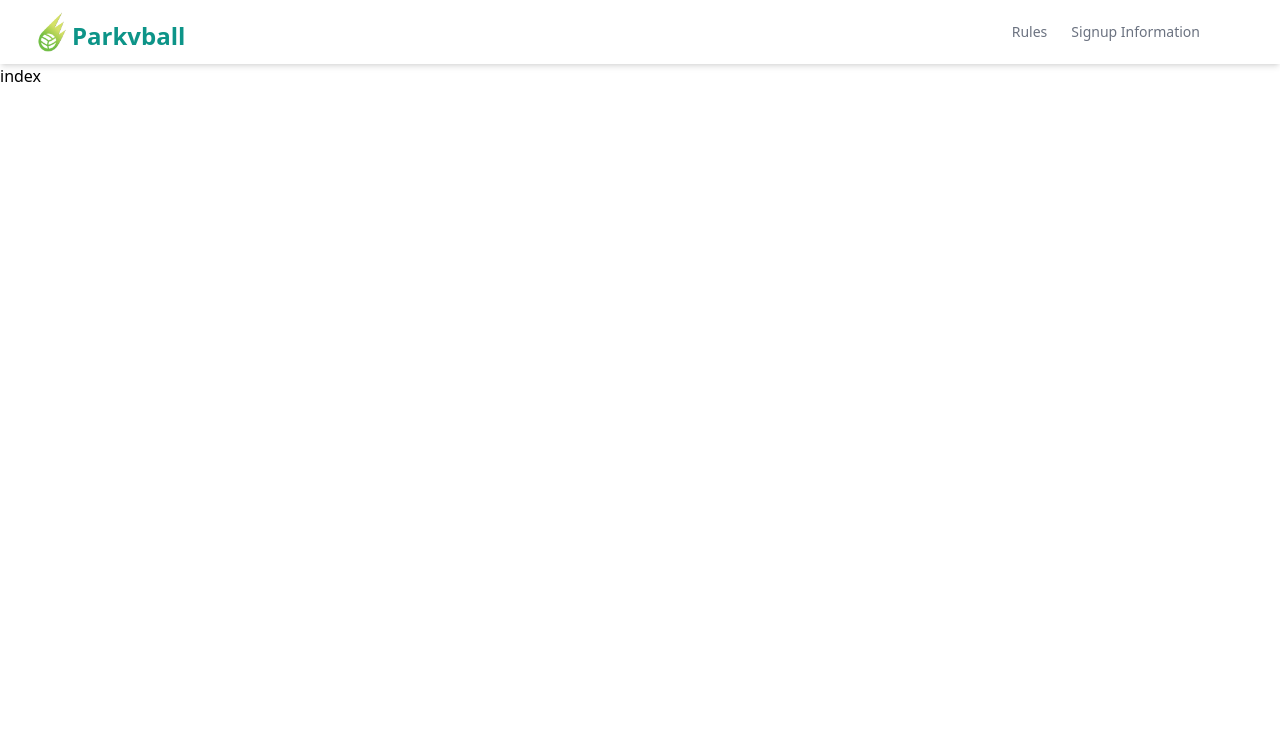
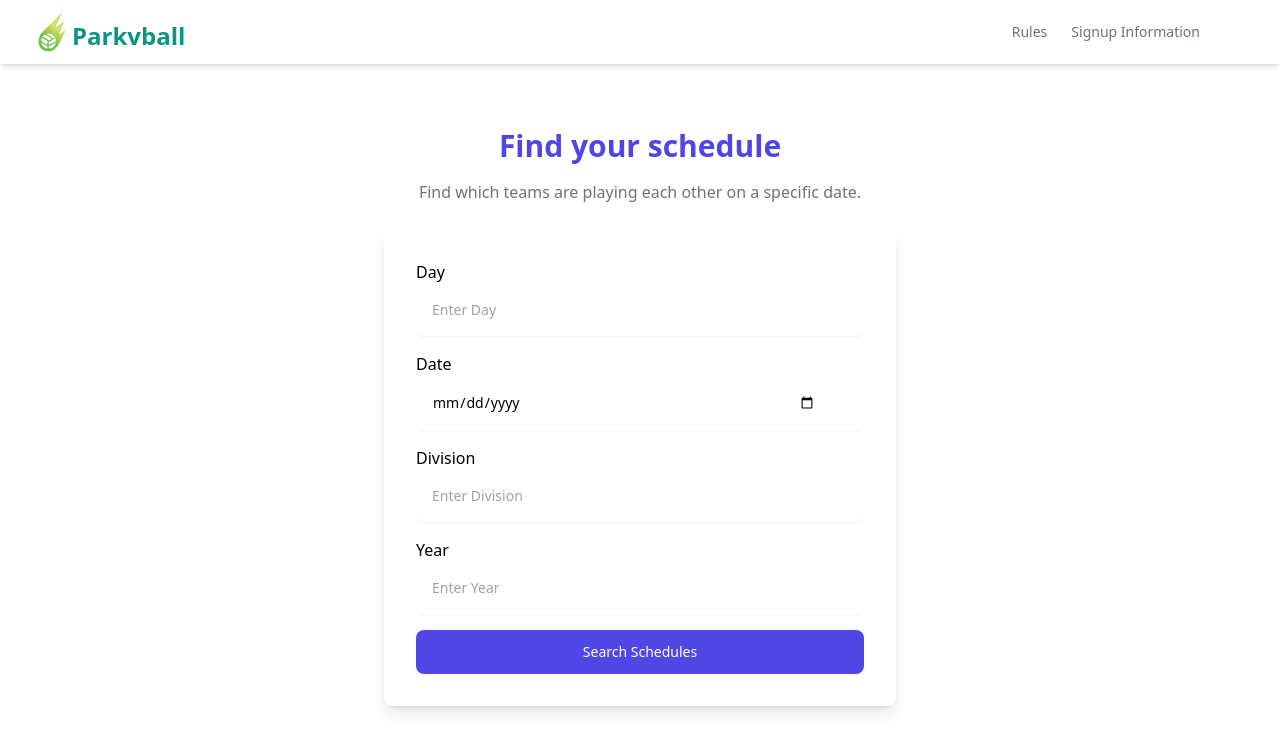
Before and after one commit to tumb/ParkVolleyball, a Next.js app: page / in a window 1280 px wide. Shown: the top 752 px of the page. Built offline with nearby package versions, Linux system fonts and the light colour scheme.

Commit message:
standings done

```diff
--- /dev/null
+++ b/components/UI/ScheduleForm.tsx
@@ -0,0 +1,84 @@
+import React from "react";
+
+export default function ScheduleForm() {
+  return (
+    <div className="mx-auto max-w-screen-xl px-4 py-16 sm:px-6 lg:px-8">
+      <div className="mx-auto max-w-lg">
+        <h1 className="text-center text-2xl font-bold text-indigo-600 sm:text-3xl">
+          Find your schedule
+        </h1>
+
+        <p className="mx-auto mt-4 max-w-md text-center text-gray-500">
+         Find which teams are playing each other
+          on a specific date.
+        </p>
+
+        <form
+          action=""
+          className="mb-0 mt-6 space-y-4 rounded-lg p-4 shadow-lg sm:p-6 lg:p-8"
+        >
+          <div>
+            <label htmlFor="Day" className="">
+              Day
+            </label>
+
+            <div className="relative">
+              <input
+                type="Day"
+                className="w-full rounded-lg border-gray-200 p-4 pe-12 text-sm shadow-sm"
+                placeholder="Enter Day"
+              />
+            </div>
+          </div>
+
+          <div>
+            <label htmlFor="date" className="">
+              Date
+            </label>
+
+            <div className="relative">
+              <input
+                type="date"
+                className="w-full rounded-lg border-gray-200 p-4 pe-12 text-sm shadow-sm"
+                placeholder="Enter Date"
+              />
+            </div>
+          </div>
+          <div>
+            <label htmlFor="Division" className="">
+              Division
+            </label>
+
+            <div className="relative">
+              <input
+                type="text"
+                className="w-full rounded-lg border-gray-200 p-4 pe-12 text-sm shadow-sm"
+                placeholder="Enter Division"
+              />
+            </div>
+          </div>
+          <div>
+            <label htmlFor="Year" className="">
+              Year
+            </label>
+
+            <div className="relative">
+              <input
+                type="text"
+                className="w-full rounded-lg border-gray-200 p-4 pe-12 text-sm shadow-sm"
+                placeholder="Enter Year"
+              />
+            </div>
+          </div>
+
+          <button
+            type="submit"
+            className="block w-full rounded-lg bg-indigo-600 px-5 py-3 text-sm font-medium text-white"
+          >
+            Search Schedules
+          </button>
+        </form>
+      </div>
+    </div>
+  );
+}
--- /dev/null
+++ b/components/UI/StandingsTable.tsx
@@ -0,0 +1,44 @@
+import React from "react";
+import standings from "../../pages/standings";
+
+type StandingProp = {
+  teamname: string;
+  total: number;
+};
+
+export default function StandingsTable({
+  standings,
+}: {
+  standings: StandingProp[];
+}) {
+  return (
+    <div className="overflow-x-auto rounded-lg border">
+      <table className="min-w-full divide-y-2 divide-gray-200 bg-white text-sm">
+        <thead className="text-center">
+          <tr>
+            <th className="whitespace-nowrap px-4 py-2 font-medium text-gray-900">
+              Team Name
+            </th>
+
+            <th className="whitespace-nowrap px-4 py-2 font-medium text-gray-900">
+              Total Points
+            </th>
+          </tr>
+        </thead>
+
+        <tbody className="divide-y divide-gray-200 text-center">
+          {standings?.map((standing: StandingProp, index: number) => (
+            <tr className="odd:bg-gray-50" key={index}>
+              <td className="whitespace-nowrap px-4 py-2 font-medium text-gray-900">
+                {standing.teamname}
+              </td>
+              <td className="whitespace-nowrap px-4 py-2 text-gray-700">
+                {standing.total}
+              </td>
+            </tr>
+          ))}
+        </tbody>
+      </table>
+    </div>
+  );
+}
--- a/components/UI/Table.tsx
+++ b/components/UI/Table.tsx
@@ -1,71 +1,72 @@
+import { ScheduleProps } from "@/pages/schedule";
 import React from "react";
 
-export default function Table() {
+const textColor = (schedule: ScheduleProps) => {
+  if (
+    schedule.divisionid?.divisionname === "Red" ||
+    schedule.divisionid?.divisionname === "red"
+  ) {
+    return "text-red-600";
+  } else if (
+    schedule.divisionid?.divisionname === "Green" ||
+    schedule.divisionid?.divisionname === "green"
+  ) {
+    return "text-green-600";
+  } else if (
+    schedule.divisionid?.divisionname === "Blue" ||
+    schedule.divisionid?.divisionname === "blue"
+  ) {
+    return "text-blue-600";
+  } else {
+    return "text-gray-700";
+  }
+};
+
+export default function ScheduleTable({
+  schedules,
+}: {
+  schedules: ScheduleProps[];
+}) {
   return (
-    <div className="overflow-x-auto">
+    <div className="overflow-x-auto rounded-lg border ">
       <table className="min-w-full divide-y-2 divide-gray-200 bg-white text-sm">
-        <thead className="ltr:text-left rtl:text-right">
+        <thead className="text-center">
           <tr>
+            <th className="whitespace-nowrap px-4 py-2 font-medium text-gray-900">
+              Division
+            </th>
             <th className="whitespace-nowrap px-4 py-2 font-medium text-gray-900">
               Team 1
             </th>
             <th className="whitespace-nowrap px-4 py-2 font-medium text-gray-900">
-              Name
+              VS
             </th>
             <th className="whitespace-nowrap px-4 py-2 font-medium text-gray-900">
-              Role
-            </th>
-            <th className="whitespace-nowrap px-4 py-2 font-medium text-gray-900">
-              Salary
+              Team2
             </th>
           </tr>
         </thead>
 
-        <tbody className="divide-y divide-gray-200">
-          <tr className="odd:bg-gray-50">
-            <td className="whitespace-nowrap px-4 py-2 font-medium text-gray-900">
-              John Doe
+        <tbody className="divide-y divide-gray-200 text-center">
+          {schedules?.map((schedule: ScheduleProps) => (
+            <tr className="odd:bg-gray-50 hover:shadow" key={schedule.scheduleid}>
+              <td
+                className={`whitespace-nowrap px-4 py-2 font-medium ${textColor(
+                  schedule
+                )}
+                `}
+              >
+                {schedule.divisionid?.divisionname}
               </td>
               <td className="whitespace-nowrap px-4 py-2 text-gray-700">
-              24/05/1995
+                {schedule.team1.teamname}
               </td>
+              <td className="whitespace-nowrap px-4 py-2 text-gray-700">vs</td>
               <td className="whitespace-nowrap px-4 py-2 text-gray-700">
-              Web Developer
-            </td>
-            <td className="whitespace-nowrap px-4 py-2 text-gray-700">
-              $120,000
+                {schedule.team2.teamname}
               </td>
             </tr>
-
-          <tr className="odd:bg-gray-50">
-            <td className="whitespace-nowrap px-4 py-2 font-medium text-gray-900">
-              Jane Doe
-            </td>
-            <td className="whitespace-nowrap px-4 py-2 text-gray-700">
-              04/11/1980
-            </td>
-            <td className="whitespace-nowrap px-4 py-2 text-gray-700">
-              Web Designer
-            </td>
-            <td className="whitespace-nowrap px-4 py-2 text-gray-700">
-              $100,000
-            </td>
-          </tr>
-
-          <tr className="odd:bg-gray-50">
-            <td className="whitespace-nowrap px-4 py-2 font-medium text-gray-900">
-              Gary Barlow
-            </td>
-            <td className="whitespace-nowrap px-4 py-2 text-gray-700">
-              24/05/1995
-            </td>
-            <td className="whitespace-nowrap px-4 py-2 text-gray-700">
-              Singer
-            </td>
-            <td className="whitespace-nowrap px-4 py-2 text-gray-700">
-              $20,000
-            </td>
-          </tr>
+          ))}
         </tbody>
       </table>
     </div>
--- a/pages/index.tsx
+++ b/pages/index.tsx
@@ -1,7 +1,12 @@
-import React from 'react'
+import ScheduleForm from "@/components/UI/ScheduleForm";
+import ScheduleTable from "@/components/UI/Table";
+import React from "react";
 
 export default function Home() {
   return (
-    <div>index</div>
-  )
+    <div>
+      <ScheduleForm />
+      <div className="mx-auto px-32 py-16"></div>
+    </div>
+  );
 }
--- a/pages/schedule.tsx
+++ b/pages/schedule.tsx
@@ -1,9 +1,9 @@
 import Card from "@/components/UI/Card";
 import Layout from "@/components/UI/Layout";
+import ScheduleTable from "@/components/UI/Table";
 import { supabase } from "@/lib/supabase";
 
-
-type ScheduleProps = {
+export type ScheduleProps = {
   scheduleid: number;
   matchdate: string;
   team1: {
@@ -14,7 +14,7 @@ type ScheduleProps = {
     teamname: string;
   };
   wins2: number;
-  divisionname: string;
+  divisionid: { divisionname: string };
   leagueid: number;
 };
 
@@ -34,13 +34,10 @@ export default function schedule({
       <h2 className="text-2xl">
         Match Date: <span className="font-semibold">{matchDate}</span>
       </h2>
-      {schedules.map((schedule) => (
-        <Card
-          key={schedule.scheduleid}
-          team1={schedule.team1.teamname}
-          team2={schedule.team2.teamname}
-        />
-      ))}
+
+      <div className="w-full">
+        <ScheduleTable schedules={schedules} />
+      </div>
     </Layout>
   );
 }
@@ -48,7 +45,9 @@ export default function schedule({
 export async function getServerSideProps() {
   const { data, error } = await supabase
     .from("schedule")
-    .select(`scheduleid, matchdate, team1: team1(teamname), team2: team2(teamname)`);
+    .select(
+      `*, scheduleid, matchdate, team1: team1(teamname), team2: team2(teamname), divisionid: division("divisionname")`
+    );
 
   if (error) {
     console.log(
--- /dev/null
+++ b/pages/standings.tsx
@@ -0,0 +1,40 @@
+import StandingsTable from "@/components/UI/StandingsTable";
+import { supabase } from "@/lib/supabase";
+import React from "react";
+
+type StandingProp = {
+  teamname: string;
+  total: number;
+};
+
+export default function standings({
+  standings,
+}: {
+  standings: StandingProp[];
+}) {
+  return (
+    <div>
+      {/* <pre>{JSON.stringify(standings, null, 2)}</pre> */}
+      <StandingsTable standings={standings} />
+    </div>
+  );
+}
+
+export async function getServerSideProps() {
+  const { data, error } = await supabase.rpc("calculate_standings4");
+
+  if (error) {
+    console.error(error);
+    return {
+      props: {
+        standings: error,
+      },
+    };
+  }
+
+  return {
+    props: {
+      standings: data,
+    },
+  };
+}
```
Lines whose indentation alone changed are shown as unchanged.
